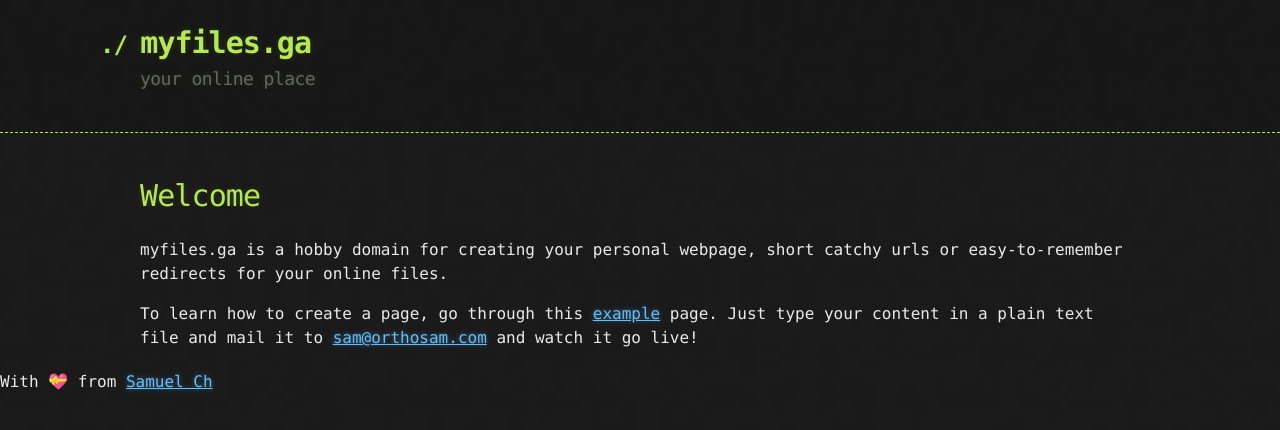
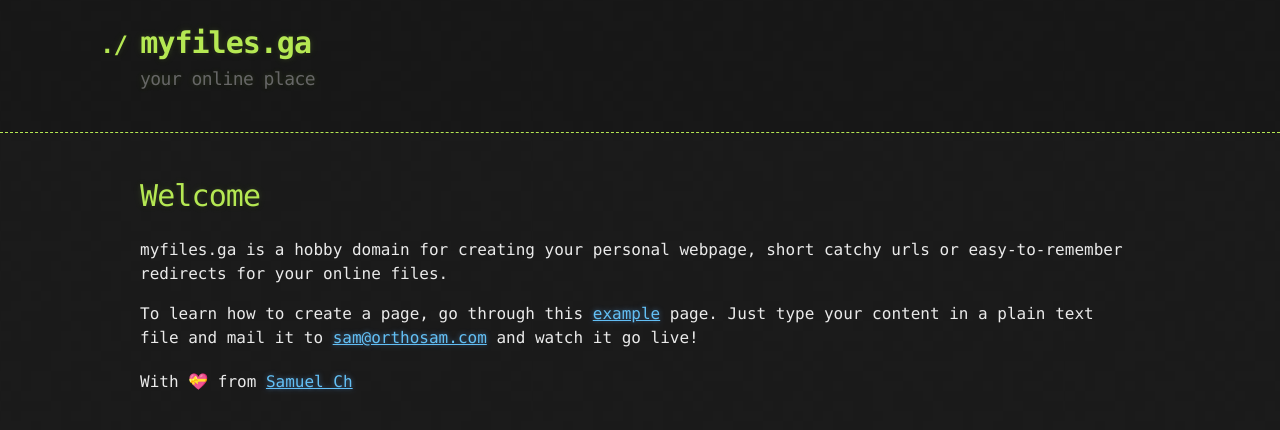
Before and after one commit to Dr-Anonymous/myfiles, a Jekyll site: the page built from index.md, in a window 1280 px wide. Shown: the top 430 px of the page. Built offline with Jekyll 4.4.1, drawn with Linux system fonts in a browser that asks for light colours; emoji names are drawn with the system emoji font; our own code applies the rules of GitHub Pages for plain Markdown files.

Commit message:
Update default.html

```diff
--- a/_layouts/default.html
+++ b/_layouts/default.html
@@ -33,7 +33,7 @@
     </div>
 
     <!-- FOOTER  -->
-    <div id="footer_wrap" class="outer">
+    <div id="footer_wrap" class="container">
       <footer class="inner">
         <!--{% if site.github.is_project_page %}
         <p class="copyright">{{ site.title | default: site.github.repository_name }} maintained by <a href="{{ site.github.owner_url }}">{{ site.github.owner_name }}</a></p>
```
